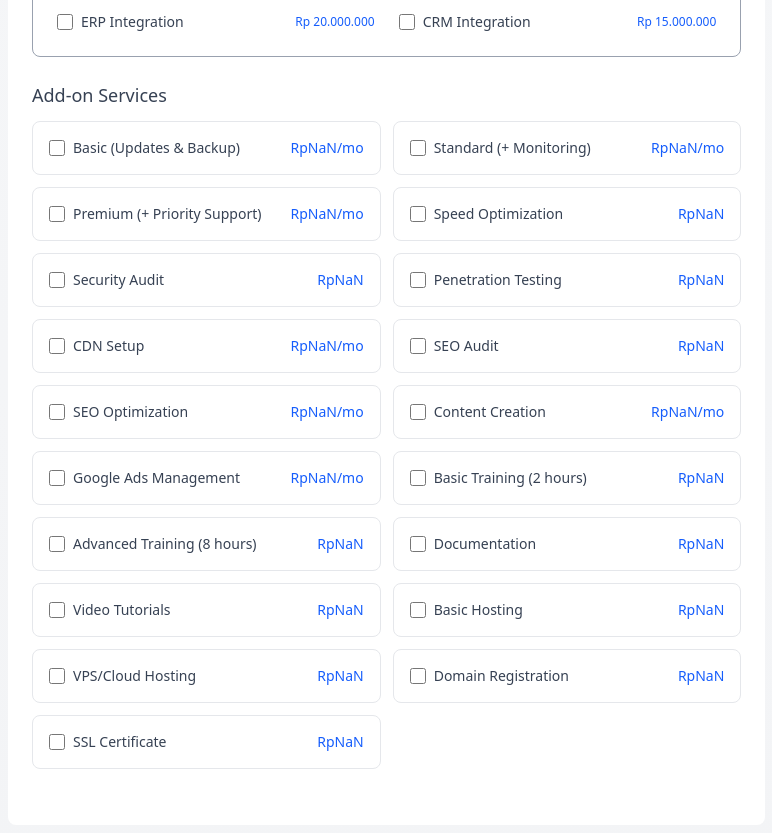
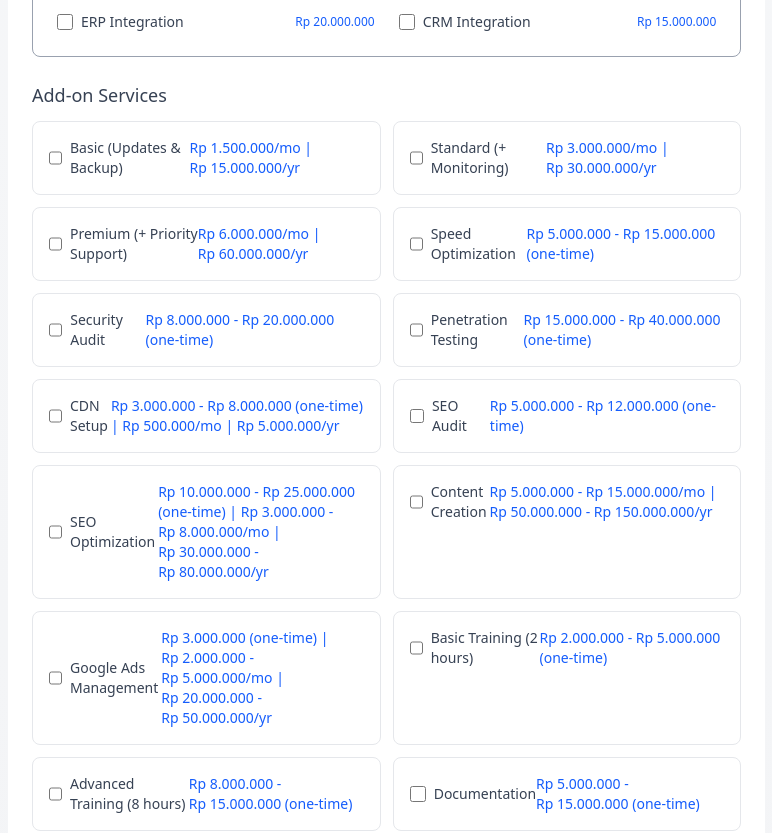
Before and after one commit to MBrillian354/web-dev-pricing-v2, a React (Vite) app: page / in a window 1280 px wide. Shown: the part 2160-2993 px from the top of the page, without its empty margins (56-828 px from the left). Built offline with nearby package versions, Linux system fonts and the light colour scheme.

Commit message:
Improve add-on price display formatting
Refactored price display logic in AddOnSelector to handle one-time, monthly, and annual pricing, including support for price ranges.

```diff
--- a/src/components/AddOnSelector.jsx
+++ b/src/components/AddOnSelector.jsx
@@ -3,6 +3,40 @@ import { addOns } from "../constants/pricingData.js";
 import { formatCurrency } from "../utils/formatCurrency.js";
 
 const AddOnSelector = ({ selectedAddOns, onToggle }) => {
+    const getPriceText = (addOn) => {
+        let text = "";
+        if (addOn.oneTime) {
+            if (Array.isArray(addOn.oneTime)) {
+                text += `${formatCurrency(addOn.oneTime[0])} - ${formatCurrency(
+                    addOn.oneTime[1]
+                )}`;
+            } else {
+                text += formatCurrency(addOn.oneTime);
+            }
+            text += " (one-time)";
+        }
+        if (addOn.monthly) {
+            if (text) text += " | ";
+            if (Array.isArray(addOn.monthly)) {
+                text += `${formatCurrency(addOn.monthly[0])} - ${formatCurrency(
+                    addOn.monthly[1]
+                )}/mo`;
+            } else {
+                text += formatCurrency(addOn.monthly) + "/mo";
+            }
+        }
+        if (addOn.annual) {
+            if (text) text += " | ";
+            if (Array.isArray(addOn.annual)) {
+                text += `${formatCurrency(addOn.annual[0])} - ${formatCurrency(
+                    addOn.annual[1]
+                )}/yr`;
+            } else {
+                text += formatCurrency(addOn.annual) + "/yr";
+            }
+        }
+        return text;
+    };
     return (
         <div>
             <h3 className="section-title">Add-on Services</h3>
@@ -30,9 +64,7 @@ const AddOnSelector = ({ selectedAddOns, onToggle }) => {
                                 </label>
                             </div>
                             <span className="text-sm font-medium text-blue-600">
-                                {formatCurrency(addOn.cost)}
-                                {addOn.monthly && "/mo"}
-                                {addOn.yearly && "/yr"}
+                                {getPriceText(addOn)}
                             </span>
                         </div>
                     </div>
```
